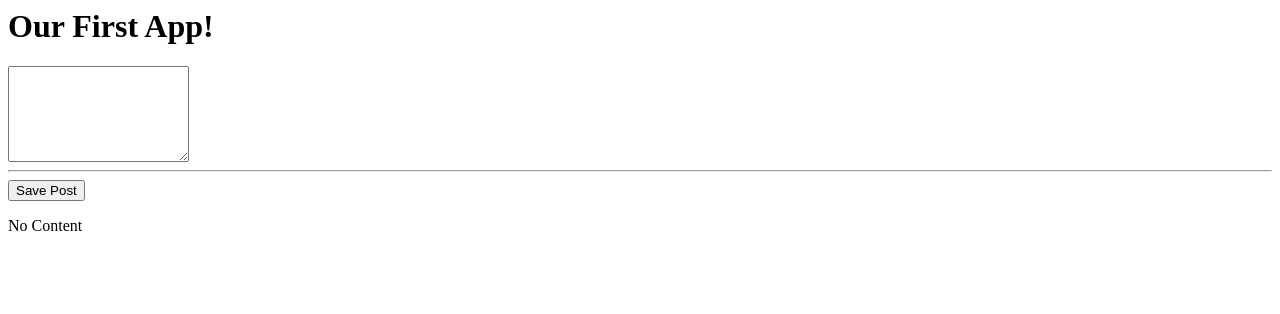
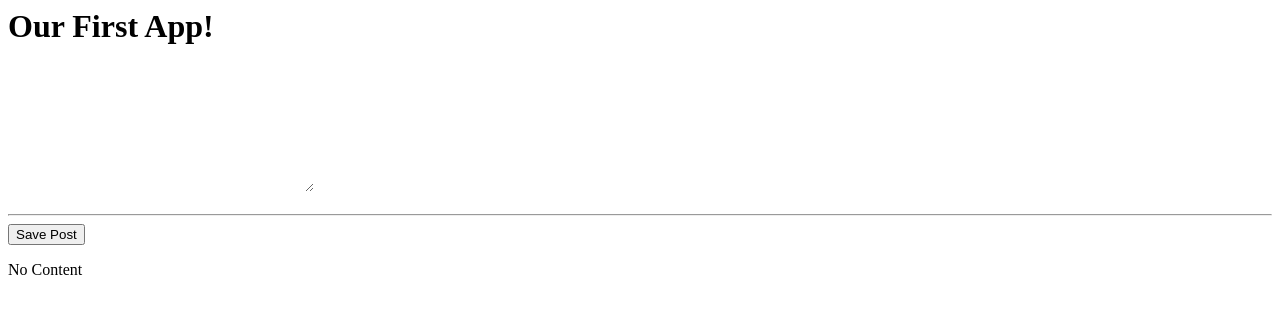
Before and after one commit to tarunnrathi/mean-course2, an Angular app: page / in a window 1280 px wide. Shown: the top 314 px of the page. Built offline with nearby package versions, Linux system fonts and the light colour scheme.

Commit message:
5 files modified

```diff
--- a/src/app/app.module.ts
+++ b/src/app/app.module.ts
@@ -1,13 +1,17 @@
 import { NgModule } from '@angular/core';
 import { BrowserModule } from '@angular/platform-browser';
 import { FormsModule } from '@angular/forms';
+import { MatInputModule} from '@angular/material/input';
+import { MatFormFieldModule} from '@angular/material/form-field';
+import { MatCardModule} from '@angular/material/card';
 
 import { AppComponent } from './app.component';
 import { PostCreateComponent} from './posts/post-create/post-create.component';
 import { HelloComponent } from './hello.component';
+import{BrowserAnimationsModule} from '@angular/platform-browser/animations';
 
 @NgModule({
-  imports:      [ BrowserModule, FormsModule ],
+  imports:      [ BrowserModule, FormsModule,BrowserAnimationsModule,MatFormFieldModule,MatInputModule,MatCardModule ],
   declarations: [ AppComponent, HelloComponent,PostCreateComponent ],
   bootstrap:    [ AppComponent ]
 })
--- a/src/app/posts/post-create/post-create.component.css
+++ b/src/app/posts/post-create/post-create.component.css
@@ -0,0 +1,4 @@
+mat-card{
+  width: 80%;
+  margin:auto;
+}
--- a/src/app/posts/post-create/post-create.component.html
+++ b/src/app/posts/post-create/post-create.component.html
@@ -1,3 +1,10 @@
-<textarea rows="6" [(ngModel)]="enteredValue"  ></textarea><hr>
+<mat-card>
+<mat-form-field>
+  <textarea matInput rows="6" [(ngModel)]="enteredValue" ></textarea>
+</mat-form-field>
+</mat-card>
+
+
+<hr>
 <button (click)="onAddPost()">Save Post</button>
 <p>{{newPost}}</p>
--- a/src/app/posts/post-create/post-create.component.ts
+++ b/src/app/posts/post-create/post-create.component.ts
@@ -2,7 +2,8 @@
 
 @Component({
   selector:'app-post-create',
-  templateUrl:'./post-create.component.html'
+  templateUrl:'./post-create.component.html',
+  styleUrls:['./post-create.component.css']
 })
 export class PostCreateComponent{
   enteredValue='';
```
Also changed, not shown: package.json (+13 -13 lines).
